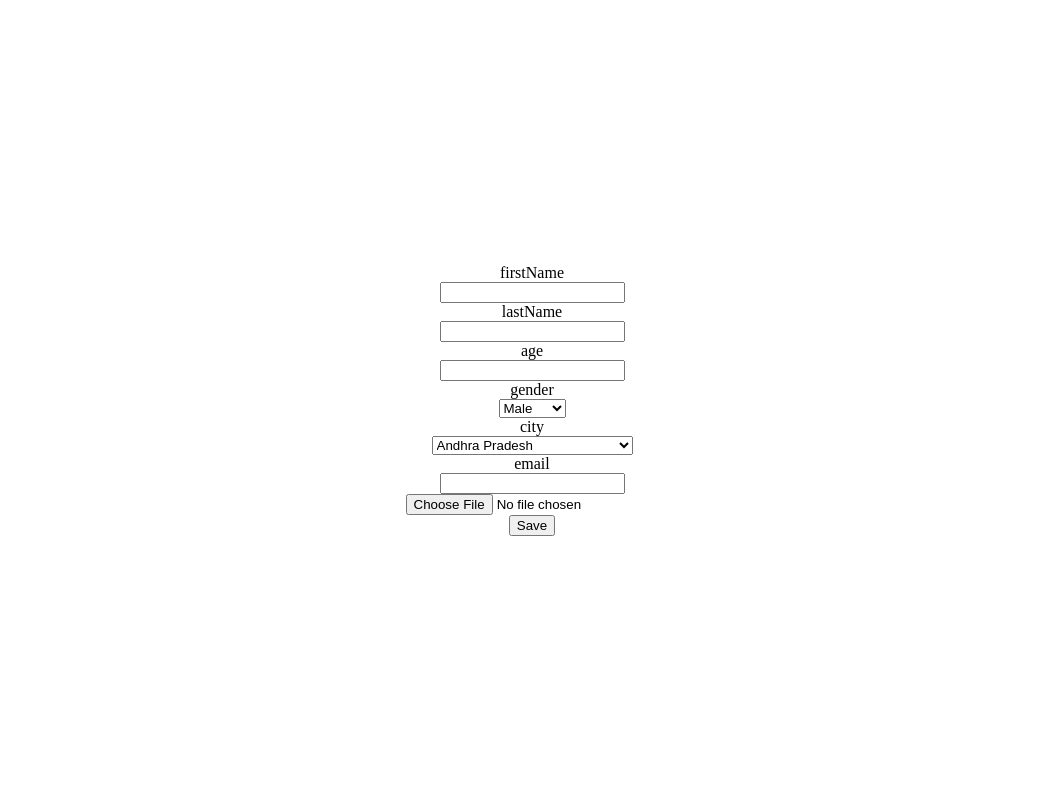
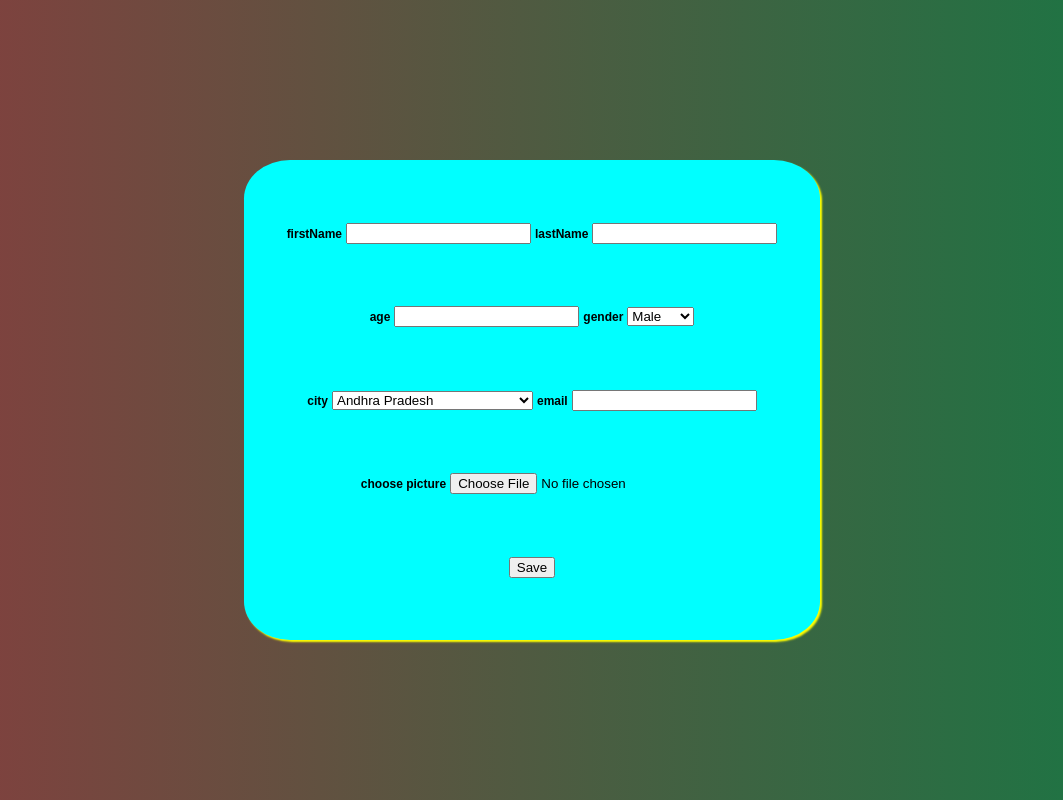
Before and after one commit to arpansharma143/Node_task, a Node server app: page / in a window 1280 px wide. Shown: the whole page, without its empty margins (108-1171 px from the left). Run offline with Node 20, Linux system fonts and the light colour scheme; some libraries are stand-ins or nearby versions.

Commit message:
adding css

```diff
--- a/Test_3-Part_2/Views/index.html
+++ b/Test_3-Part_2/Views/index.html
@@ -15,22 +15,37 @@
       flex-direction: column;
       justify-content: center;
       align-items: center;
+      background: linear-gradient(to right, rgb(134, 62, 62), rgb(24, 119, 68));
     }
 
     form {
+      background-color: aqua;
+      /* border: 2px black solid; */
+      border-radius: 8%;
+      box-shadow: 2px 2px 2px yellow;
+      width: 45vw;
       height: 60vh;
       display: flex;
       flex-direction: column;
-      justify-content: center;
+      justify-content: space-evenly;
       align-items: center;
     }
+    form label {
+      font-size: 12px;
+      font-family: sans-serif;
+      font-weight: 600;
+    }
+
   </style>
   <body>
     <form id="form" enctype="multipart/form-data">
+      <div class="firAndlastName">
         <label for="firstName" value="">firstName</label>
         <input type="text" name="firstName" id="firstName" />
         <label for="lastName">lastName</label>
         <input type="text" name="lastName" id="lastName" />
+      </div>
+      <div class="age_and_gender">
         <label for="age">age</label>
         <input type="number" name="age" id="age" />
         <label for="gender">gender</label>
@@ -38,6 +53,8 @@
           <option value="Male">Male</option>
           <option value="Female">Female</option>
         </select>
+      </div>
+      <div class="cityandemail">
         <label for="city">city</label>
         <select name="city" id="city">
           <option value="Andhra Pradesh">Andhra Pradesh</option>
@@ -81,8 +98,11 @@
         </select>
         <label for="email">email</label>
         <input type="email" name="eMail" id="eMail" />
-      <label for="avtar"></label>
+      </div>
+      <div class="file">
+        <label for="avtar">choose picture</label>
         <input type="file" name="avtar" id="file" />
+      </div>
       <button type="submit" id="button">Save</button>
     </form>
     <script>
```
Lines whose indentation alone changed are shown as unchanged.
